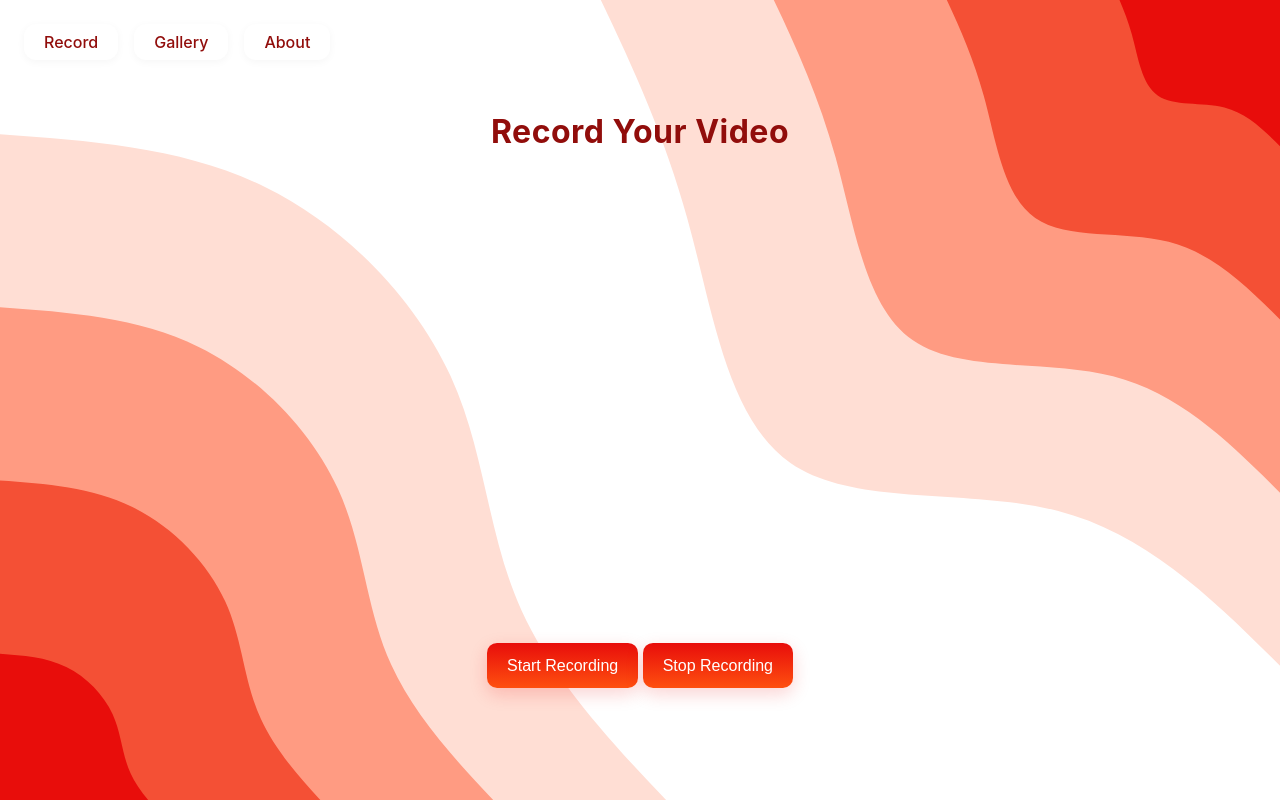
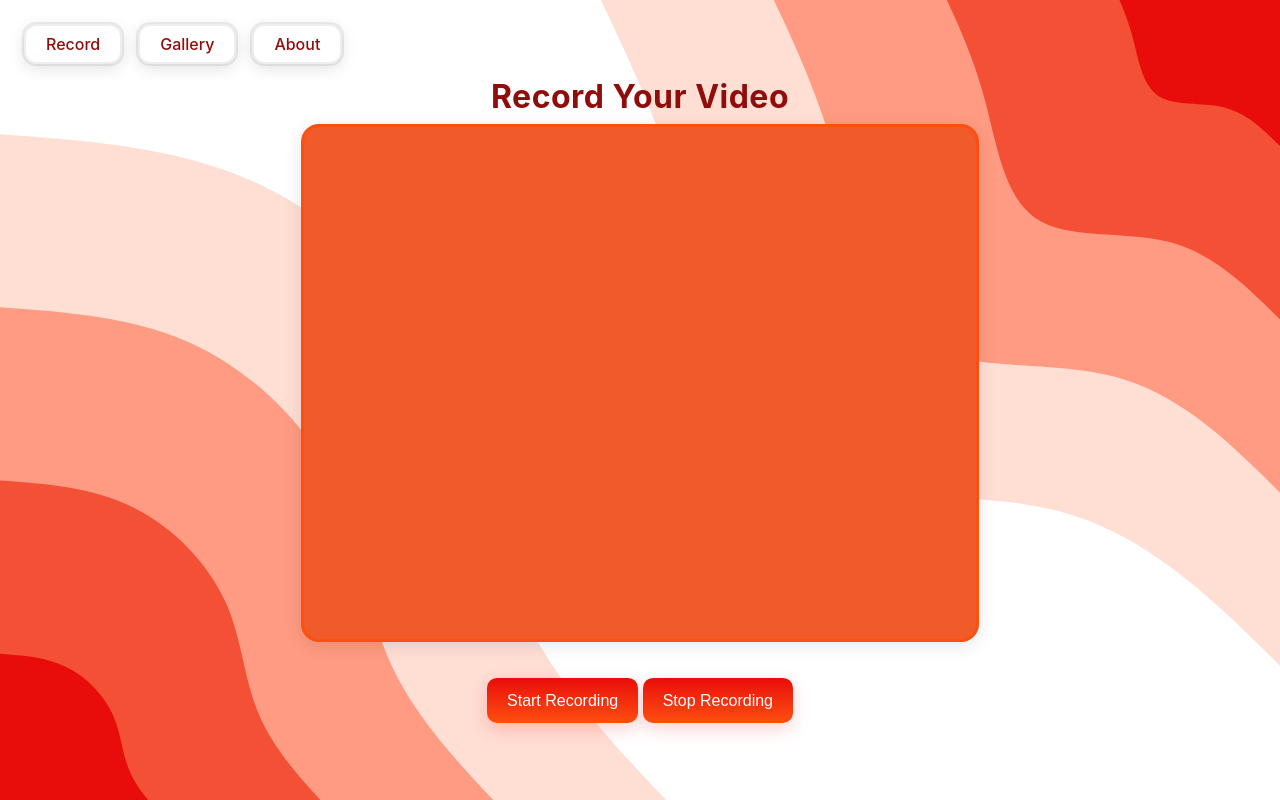
Before and after one commit to AustinVosler/KNIGHT-HACKS-25, a Flask app: page /record in a window 1280 px wide. Run offline with Flask 3, Linux system fonts and the light colour scheme.

Commit message:
background update

```diff
--- a/templates/base.html
+++ b/templates/base.html
@@ -38,14 +38,14 @@
       .nav-btn {
         background: #fff;
         color: var(--ink);
-        border: none;
+        border: 2px solid rgba(40,40,40,0.08);
         border-radius: 0.75rem;
         padding: 0.5rem 1.25rem;
         font-size: 1rem;
         font-weight: 500;
         text-decoration: none;
-        box-shadow: 0 2px 8px rgba(0,0,0,0.04);
-        transition: background 0.2s, color 0.2s;
+        box-shadow: 0 4px 16px rgba(0,0,0,0.12), 0 0 0 2px rgba(40,40,40,0.08);
+        transition: background 0.2s, color 0.2s, box-shadow 0.2s;
         cursor: pointer;
       }
       .nav-btn:hover {
--- a/templates/gallery.html
+++ b/templates/gallery.html
@@ -24,7 +24,10 @@
 			for (const video of videos) {
 				// video: [id, path, O_filename, processed]
 				const id = video[0];
-				const filename = video[2];
+				let filename = video[2];
+				if (filename) {
+					filename = filename.replace(/\.[^/.]+$/, "");
+				}
 				const card = document.createElement('div');
 				card.className = 'video-card';
 				// Fetch video blob
--- a/templates/recorder.html
+++ b/templates/recorder.html
@@ -2,11 +2,29 @@
 
 {% block extra_css %}
 <link rel="stylesheet" href="/static/css/index.css" />
+<style>
+  .recorder-frame {
+    display: flex;
+    justify-content: center;
+    align-items: center;
+    padding: 1rem;
+  background: #F15A29;
+    border: 3px solid var(--accent-4, #F15A29);
+    border-radius: 18px;
+    box-shadow: 0 4px 18px rgba(16,24,40,0.10);
+    margin-bottom: 1rem;
+    max-width: 700px;
+    margin-left: auto;
+    margin-right: auto;
+  }
+</style>
 {% endblock %}
 
 {% block content %}
   <h1 class="brand">Record Your Video</h1>
-  <video id="preview" width="640" height="480" autoplay></video>
+  <div class="recorder-frame">
+    <video id="preview" width="640" height="480" autoplay></video>
+  </div>
   <br />
   <button class="cta" id="startBtn">Start Recording</button>
   <button class="cta" id="stopBtn" disabled>Stop Recording</button>
```
